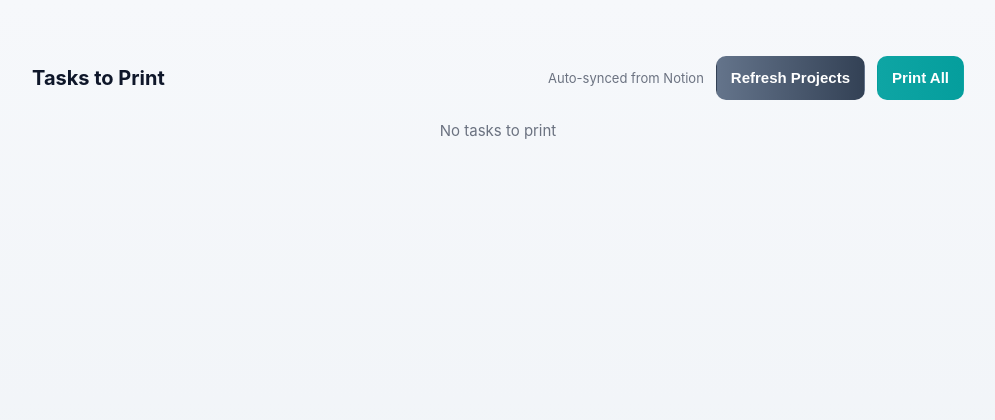
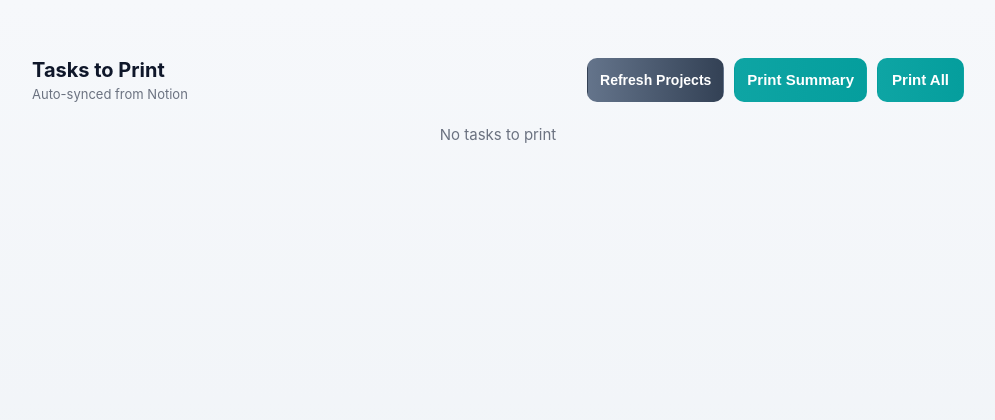
Before and after one commit to szycic/sc-task-receipts, a FastAPI app: page / in a window 1280 px wide. Shown: the top 420 px of the page, without its empty margins (142-1137 px from the left). Run offline with FastAPI, Linux system fonts and the light colour scheme; data that the repository does not hold is empty; parts of the project's set-up code (start-up, migrations or seed data) failed here and were passed over.

Commit message:
Add possibility to print ToDo summary

```diff
--- a/src/sc_task_receipts/main.py
+++ b/src/sc_task_receipts/main.py
@@ -5,8 +5,8 @@ from fastapi.responses import HTMLResponse
 from fastapi.staticfiles import StaticFiles
 from fastapi.templating import Jinja2Templates
 from pathlib import Path
-from sc_task_receipts.notion_api import get_tasks_to_print, mark_task_as_printed, unmark_task_as_printed, mark_task_as_done, get_task_details, refresh_projects
-from sc_task_receipts.printing import print_task_receipt
+from sc_task_receipts.notion_api import get_tasks_to_print, get_todo_summary_to_print, mark_task_as_printed, unmark_task_as_printed, mark_task_as_done, get_task_details, refresh_projects
+from sc_task_receipts.printing import print_task_receipt, print_todo_summary_receipt
 
 load_dotenv()
 
@@ -52,10 +52,19 @@ def print_tasks():
     raise HTTPException(status_code=500, detail={"message": msg + f", {len(failures)} failed", "failures": failures, "successes": successes})
   return {"message": msg}
 
+@api_v1_router.post("/tasks/summary/print")
+def print_todo_summary():
+  tasks = get_todo_summary_to_print()
+  try:
+    print_todo_summary_receipt(tasks)
+    return {"message": "ToDo summary printed"}
+  except Exception as e:
+    raise HTTPException(status_code=500, detail={"message": "ToDo summary failed to print", "error": str(e)})
+
 @api_v1_router.get("/tasks/{task_id}")
 def get_task(task_id: str):
   task_details = get_task_details(task_id)
-  return {"message": f"Task data has been retrieved", "data": task_details}
+  return {"message": "Task data has been retrieved", "data": task_details}
 
 @api_v1_router.post("/tasks/{task_id}/print")
 def print_task(task_id: str):
@@ -63,24 +72,24 @@ def print_task(task_id: str):
   try:
     print_task_receipt(task["id"], task["project"], task["priority"], task["title"], task["planned_start"], task["due_date"], task["description"])
     mark_task_as_printed(task["id"])
-    return {"message": f"Task printed"}
+    return {"message": "Task printed"}
   except Exception:
     raise HTTPException(status_code=500, detail="Failed to print")
 
 @api_v1_router.post("/tasks/{task_id}/unprint")
 def unprint_task(task_id: str):
   unmark_task_as_printed(task_id)
-  return {"message": f"Task unmarked as printed"}
+  return {"message": "Task unmarked as printed"}
 
 @api_v1_router.post("/tasks/{task_id}/done")
 def task_done(task_id: str):
   mark_task_as_done(task_id)
-  return {"message": f"Task marked as done"}
+  return {"message": "Task marked as done"}
 
 @api_v1_router.post('/projects/refresh')
 def api_refresh_projects():
     refresh_projects()
-    return {'message': 'Projects refreshed'}
+    return {"message": "Projects refreshed"}
 
 app.include_router(api_v1_router)
 
--- a/src/sc_task_receipts/printing.py
+++ b/src/sc_task_receipts/printing.py
@@ -115,5 +115,72 @@ def print_task_receipt(id: str, project: str, priority: str, title: str, planned
     print("❌ Failed to print:", e)
     raise
 
+def print_todo_summary_receipt(list_of_tasks):
+  """Print a todo summary receipt."""
+  try:
+    printer = Network(PRINTER_IP, PRINTER_PORT, timeout=10)
+    printer.profile.profile_data["media"]["width"]["pixels"] = MEDIA_WIDTH_PIXELS
+
+    # MAIN HEADER
+    printer._raw(b'\x1b\x40')  # ESC/POS command to initialize printer
+    printer.set(align='center')
+    printer.text("ToDo Summary\n")
+    printer.text(f"{len(list_of_tasks)} tasks\n")
+    printer.text("-" * CHARS_PER_LINE + "\n")
+
+    for task in list_of_tasks:
+      printer.set(align='left')
+      wrapped_title = textwrap.wrap(task['title'], width=CHARS_PER_LINE - 2)
+      for line in wrapped_title:
+        if line == wrapped_title[0]:
+          printer.text(f"• {line}\n")
+        else:
+          printer.text(f"{line}\n")
+      if task['due_date'] and task['due_date'].strip():
+        printer.text(f"  Due: {task['due_date']}\n")
+      if task['priority'] and task['priority'].strip():
+        printer.text(f"  Prio: {task['priority']}\n")
+      if task['planned_start'] and task['planned_start'].strip():
+        printer.text(f"  Start: {task['planned_start']}\n")
+      if task['project'] and task['project'].strip():
+        printer.text(f"  Project: {task['project']}\n")
+      if task != list_of_tasks[-1]:
+        printer.text("\n")
+
+    # FOOTER: print timestamp
+    printer.set(align='center')
+    printer.text("-" * CHARS_PER_LINE + "\n")
+    printer.text(f"Printed at: {datetime.now().strftime('%Y-%m-%d %H:%M:%S')}")
+
+    # CUT
+    printer.cut()
+    printer.close()
+    print("✅ ToDo summary printed successfully!")
+    return True
+
+  except Exception as e:
+    print("❌ Failed to print:", e)
+    raise
+
 if __name__ == "__main__":
-  print_task_receipt("12345", "", "", "Task Name Here", "", "", "This is an example task description that is a little long and needs to be wrapped properly.")
+  #print_task_receipt("12345", "", "", "Task Name Here", "", "", "This is an example task description that is a little long and needs to be wrapped properly.")
+  print_todo_summary_receipt([
+    {
+      "id": "task1",
+      "project": "Project Alpha",
+      "priority": "High",
+      "title": "[AP] Special financial knowleedge workshop so fun to attend",
+      "planned_start": "2024-07-01",
+      "due_date": "2024-07-05",
+      "description": "Finish the quarterly financial report and send it to the management team."
+    },
+    {
+      "id": "task2",
+      "project": "",
+      "priority": "Low",
+      "title": "Organize workspace",
+      "planned_start": "",
+      "due_date": "",
+      "description": "Clean and organize the physical and digital workspace for better productivity."
+    }
+  ])
--- a/src/sc_task_receipts/static/style.css
+++ b/src/sc_task_receipts/static/style.css
@@ -51,6 +51,7 @@ body{
 }
 .header h1{font-size:20px;margin:0}
 .header .sub{color:var(--muted);font-size:13px;text-align:right;}
+.header > div:last-child{display:flex;align-items:center;gap:10px}
 
 /* Tasks grid / list */
 .tasks-grid{
@@ -134,6 +135,23 @@ button.btn{display:inline-flex}
 .btn-sm{padding:6px 10px;min-height:36px;font-size:14px;border-radius:8px}
 .btn-block{width:100%;display:flex}
 
+/* Neutral button variant */
+.btn-neutral{
+  background: linear-gradient(90deg,#64748b,#334155);
+  color:#fff;
+  border:1px solid transparent;
+  box-shadow:none;
+  padding:10px 12px;
+  font-size:14px;
+  border-radius:10px;
+  min-height:var(--touch);
+  display:inline-flex;
+  align-items:center;
+  gap:8px;
+}
+.btn-neutral:hover{ filter:brightness(0.98); }
+.btn-neutral:active{ filter:brightness(0.94); }
+
 /* Specific action IDs: neutral and prominent variants */
 #unprint{
   background:#fff;
@@ -151,6 +169,58 @@ button.btn{display:inline-flex}
   box-shadow:0 8px 20px rgba(14,165,164,0.12);
 }
 #done:hover{filter:brightness(.98)}
+
+/* Print Summary button — match primary .btn styling so it appears like Print All */
+#print-summary{background:linear-gradient(90deg,var(--accent),var(--accent-600));color:#fff;padding:10px 12px;border-color:transparent}
+
+/* Ensure small screens can wrap header controls without overflow */
+@media (max-width:520px){
+  .header{flex-direction:column;align-items:stretch;gap:12px}
+  /* title + sub stay on one line, spaced apart */
+  .header-top{width:100%;display:flex;justify-content:space-between;align-items:center;gap:8px}
+
+  /* ACTIONS ROW: keep buttons on a single line and make them share available space evenly */
+  .header > .header-actions{width:100%;display:flex;justify-content:space-between;align-items:center;gap:8px;flex-wrap:nowrap}
+  .header-actions .btn{flex:1 1 0;min-width:0;margin:0;padding:12px 10px}
+
+  /* keep other mobile rules intact */
+  :root{--font-base:17px; --touch:56px; --gap:20px}
+  .container{padding:16px;margin:18px auto}
+  .header h1{font-size:20px}
+
+  /* explicitly single column list for cards */
+  .tasks-grid{grid-template-columns:1fr;gap:var(--gap)}
+
+  /* make cards more spacious for touch */
+  .task-card{padding:18px;gap:14px}
+
+  /* stack title and priority vertically and increase sizes */
+  .task-row{flex-direction:column;align-items:flex-start;gap:8px}
+  .task-title{font-size:18px}
+  .priority{width:100%;text-align:center;padding:10px 0;font-size:15px}
+
+  /* actions: keep buttons side-by-side on mobile and make them share space */
+  .task-actions{flex-direction:row;align-items:center;gap:8px}
+  /* ensure all action buttons share the same size and appearance */
+  .task-actions .btn,
+  .task-actions .btn.btn-sm{
+    flex:1;
+    min-width:0;
+    justify-content:center;
+    padding:12px 16px;
+    font-size:16px;
+    line-height:1.2;
+    min-height:var(--touch);
+    border-radius:12px;
+  }
+
+  /* metadata more readable */
+  .task-meta{font-size:14px;color:var(--muted)}
+  .project-badge{font-size:14px}
+
+  /* detail view readability */
+  .detail-field p{font-size:17px}
+}
 
 /* Task details layout */
 .detail-card{
@@ -298,13 +368,3 @@ a:hover{text-decoration:none}
   /* detail view readability */
   .detail-field p{font-size:17px}
 }
-
-/* Mobile: very small devices */
-@media (max-width:360px){
-  :root{--font-base:16px; --touch:56px}
-  .priority{font-size:14px;padding:8px 0}
-  .btn{padding:12px;border-radius:12px;font-size:15px}
-  .container{padding:12px;margin:12px auto}
-}
-
-/* End of stylesheet */
--- a/src/sc_task_receipts/templates/index.html
+++ b/src/sc_task_receipts/templates/index.html
@@ -9,12 +9,13 @@
 <body>
 <div class="container">
   <div class="header">
-    <div style="display:flex;align-items:center;gap:12px">
+    <div class="header-top">
       <h1 style="margin:0">Tasks to Print</h1>
+      <div class="sub">Auto-synced from Notion</div>
     </div>
-    <div style="display:flex;align-items:center;gap:12px">
-      <div class="sub">Auto-synced from Notion</div>
-      <button id="refresh-projects" class="btn" style="background:linear-gradient(90deg,#64748b,#334155);">Refresh Projects</button>
+    <div class="header-actions">
+      <button id="refresh-projects" class="btn btn-neutral">Refresh Projects</button>
+      <button id="print-summary" class="btn">Print Summary</button>
       <button id="print-all" class="btn">Print All</button>
     </div>
   </div>
@@ -238,6 +239,30 @@ document.getElementById("print-all").addEventListener("click", async () => {
     finally{ btn.disabled = false; hideBusy(); }
 });
 
+document.getElementById("print-summary").addEventListener("click", async () => {
+  const btn = document.getElementById('print-summary');
+  try{
+    btn.disabled = true;
+    showBusy('Printing ToDo summary...');
+    const res = await fetch('/api/v1/tasks/summary/print', { method: 'POST' });
+    let body = {};
+    try{ body = await res.json(); }catch(e){ /* not json */ }
+    if(!res.ok){
+      const msg = body.detail || body.message || `Summary print failed (status ${res.status})`;
+      showToast('error', msg);
+      console.error('Summary print failed', body);
+      return;
+    }
+    showToast('success', body.message || 'ToDo summary printed');
+  }catch(e){
+    console.error('Summary print request error', e);
+    showToast('error', 'Request failed: ' + (e && e.message ? e.message : String(e)));
+  }finally{
+    btn.disabled = false;
+    hideBusy();
+  }
+});
+
 document.getElementById("refresh-projects").addEventListener("click", async () => {
   const btn = document.getElementById('refresh-projects');
   try{
```
Also changed, not shown: src/sc_task_receipts/notion_api.py (+122 -54 lines).
